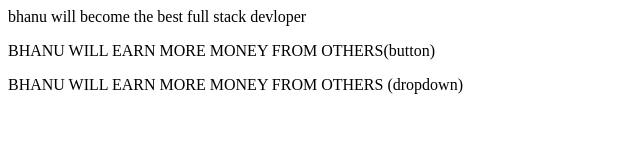
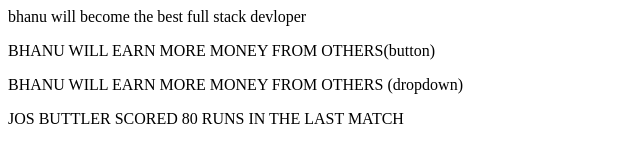
Before and after one commit to bhanu-pratap6396/LOCAL-REPOSITORY, a plain HTML site: page Index.Html in a window 1280 px wide. Shown: the whole page, without its empty margins (0-640 px from the left). Drawn offline with Linux system fonts and the light colour scheme.

Commit message:
add jos buttler

```diff
--- a/Index.Html
+++ b/Index.Html
@@ -1,3 +1,5 @@
 <p>bhanu will become the best full stack devloper</p>
 <P>BHANU WILL EARN MORE MONEY FROM OTHERS(button)</P>
 <P>BHANU WILL EARN MORE MONEY FROM OTHERS (dropdown)</P>
+
+<p>JOS BUTTLER SCORED 80 RUNS IN THE LAST MATCH</p>
```
